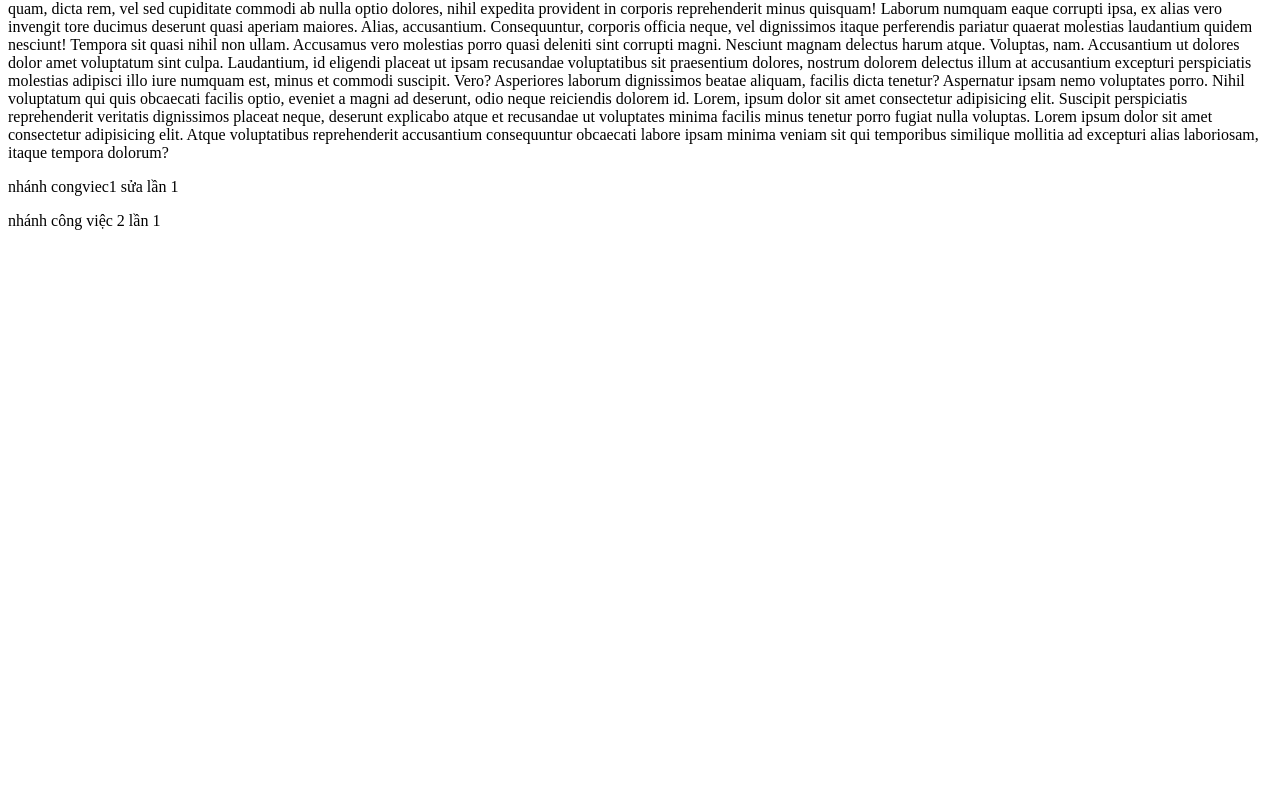
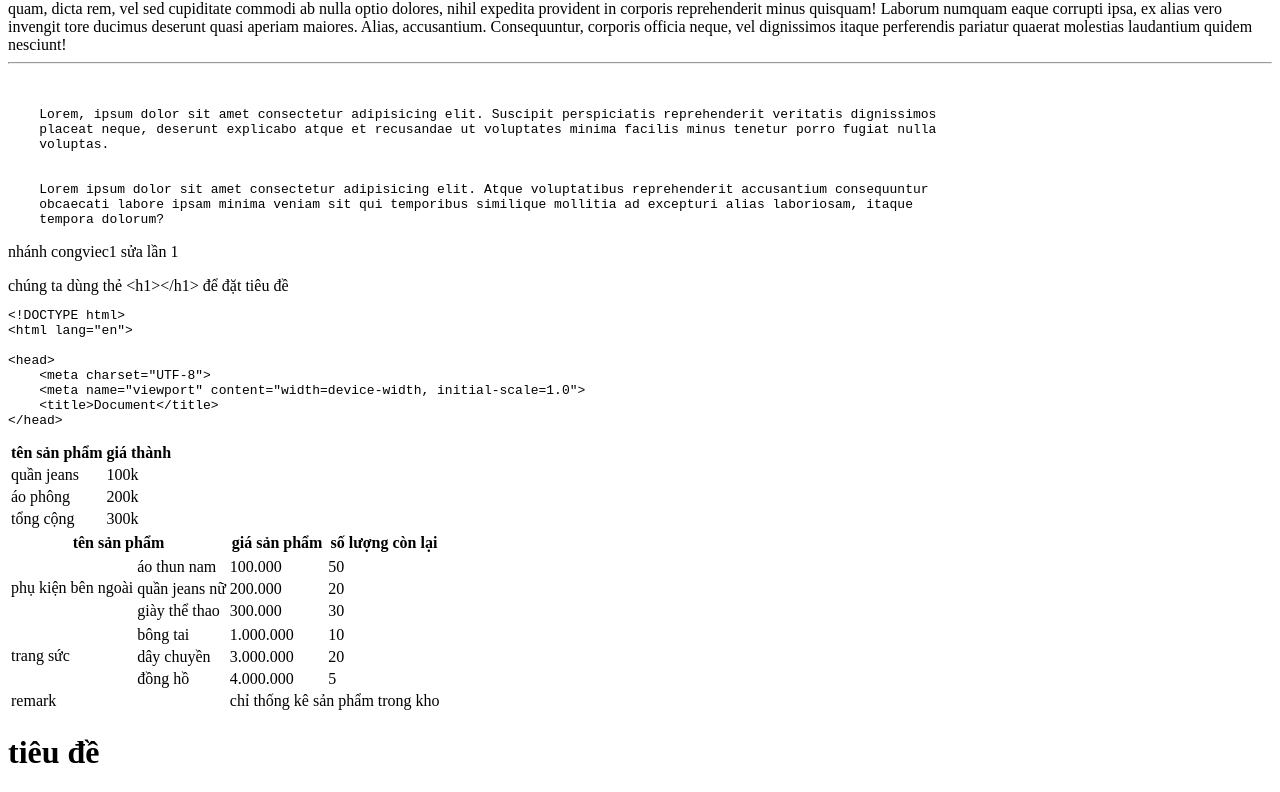
Before and after one commit to Tuanpc309/HTML, a plain HTML site: page index.html in a window 1280 px wide. Shown: the part 631-1423 px from the top of the page. Before the commit the page ends 877 px from the top, so only its background shows below. Drawn offline with Linux system fonts and the light colour scheme.

Commit message:
learn new things

```diff
--- a/index.html
+++ b/index.html
@@ -18,8 +18,8 @@
     <a href="mailto:tuanpc@gmail.com?cc=tuanpctuanpctuanpc@tuanpc.com">mail to me</a>
     <hr>
     <h2>Welcome tomy store</h2>
-    <a href="google.com">
-        <img src="https://images.unsplash.com/photo-1604866830893-c13cafa515d5?w=900&auto=format&fit=crop&q=60&ixlib=rb-4.1.0&ixid=M3wxMjA3fDB8MHxzZWFyY2h8Mnx8Ym9va3N8ZW58MHx8MHx8fDA%3D"
+    <a href="https://google.com">
+        <img src="https://images.unsplash.com/photo-1604866830893-c13cafa515d5?w=900&auto=format&fit=crop&q=60&ixlib=rb-4.1.0&ixid=M3wxMjA3fDB8MHxzZWFyY2h8Mnx8Ym9va3N8ZW58MHx8MHx8fDA%3D , width=device-width "
             title="my store tuanopc">
     </a>
 
@@ -31,13 +31,12 @@
     Laborum numquam eaque corrupti ipsa, ex alias vero invengit tore ducimus deserunt quasi aperiam maiores. Alias,
     accusantium. Consequuntur, corporis officia neque, vel dignissimos itaque perferendis pariatur quaerat molestias
     laudantium quidem nesciunt!
-    Tempora sit quasi nihil non ullam. Accusamus vero molestias porro quasi deleniti sint corrupti magni. Nesciunt
-    magnam delectus harum atque. Voluptas, nam. Accusantium ut dolores dolor amet voluptatum sint culpa.
-    Laudantium, id eligendi placeat ut ipsam recusandae voluptatibus sit praesentium dolores, nostrum dolorem delectus
-    illum at accusantium excepturi perspiciatis molestias adipisci illo iure numquam est, minus et commodi suscipit.
-    Vero?
-    Asperiores laborum dignissimos beatae aliquam, facilis dicta tenetur? Aspernatur ipsam nemo voluptates porro. Nihil
-    voluptatum qui quis obcaecati facilis optio, eveniet a magni ad deserunt, odio neque reiciendis dolorem id.
+
+
+    <hr>
+    <!-- thẻ pre giữ nguyên định dạng văn bản( không xóa dấu cách, tab,...)-->
+    <pre>
+
 
     Lorem, ipsum dolor sit amet consectetur adipisicing elit. Suscipit perspiciatis reprehenderit veritatis dignissimos
     placeat neque, deserunt explicabo atque et recusandae ut voluptates minima facilis minus tenetur porro fugiat nulla
@@ -46,13 +45,118 @@
 
     Lorem ipsum dolor sit amet consectetur adipisicing elit. Atque voluptatibus reprehenderit accusantium consequuntur
     obcaecati labore ipsam minima veniam sit qui temporibus similique mollitia ad excepturi alias laboriosam, itaque
-    tempora dolorum?
+    tempora dolorum?</pre>
 
 
 
     <p> nhánh congviec1 sửa lần 1</p>
+    <!-- html entities  -->
+    <t> chúng ta dùng thẻ &lt;h1&gt;&lt;/h1&gt; để đặt tiêu đề </t>
 
-    <p> nhánh công việc 2 lần 1</p>
+
+    <!-- thẻ code -->
+    <code><pre>&lt;!DOCTYPE html&gt;
+&lt;html lang=&quot;en&quot;&gt;
+
+&lt;head&gt;
+    &lt;meta charset=&quot;UTF-8&quot;&gt;
+    &lt;meta name=&quot;viewport&quot; content=&quot;width=device-width, initial-scale=1.0&quot;&gt;
+    &lt;title&gt;Document&lt;/title&gt;
+&lt;/head&gt;</pre></code>
+
+
+
+    <!-- học thẻ table -->
+
+    <table>
+        <thead>
+            <th>tên sản phẩm </th>
+            <th>giá thành </th>
+        </thead>
+        <tbody>
+            <tr>
+                <td>quần jeans </td>
+                <td> 100k</td>
+
+            </tr>
+
+            <tr>
+                <td>áo phông </td>
+                <td>200k</td>
+            </tr>
+        </tbody>
+
+        <tfoot>
+            <tr>
+                <td>tổng cộng</td>
+                <td> 300k</td>
+            </tr>
+        </tfoot>
+
+    </table>
+
+
+    <!-- colspan, rowspan -->
+    <table>
+        <thead>
+            <tr>
+                <th colspan="2">tên sản phẩm </th>
+                <th>giá sản phẩm</th>
+                <th>số lượng còn lại</th>
+
+            </tr>
+        </thead>
+        <tbody>
+            <tr>
+                <td rowspan="4">phụ kiện bên ngoài</td>
+            </tr>
+            <tr>
+                <td>áo thun nam</td>
+                <td>100.000</td>
+                <td>50</td>
+            </tr>
+            <tr>
+                <td>quần jeans nữ</td>
+                <td>200.000</td>
+                <td>20</td>
+            </tr>
+            <tr>
+                <td>giày thể thao</td>
+                <td>300.000</td>
+                <td>30</td>
+            </tr>
+
+            <tr>
+                <td rowspan="4">trang sức</td>
+
+            </tr>
+            <tr>
+                <td>bông tai</td>
+                <td>1.000.000</td>
+                <td> 10</td>
+            </tr>
+            <tr>
+                <td>dây chuyền</td>
+                <td>3.000.000</td>
+                <td>20</td>
+            </tr>
+            <tr>
+                <td>đồng hồ</td>
+                <td>4.000.000</td>
+                <td>5</td>
+            </tr>
+
+        </tbody>
+
+        <tfoot>
+            <tr>
+                <td colspan="2">remark</td>
+                <td colspan="2">chỉ thống kê sản phẩm trong kho</td>
+            </tr>
+        </tfoot>
+    </table>
+
+    <h1>tiêu đề</h1>
 
 
 </body>
```
